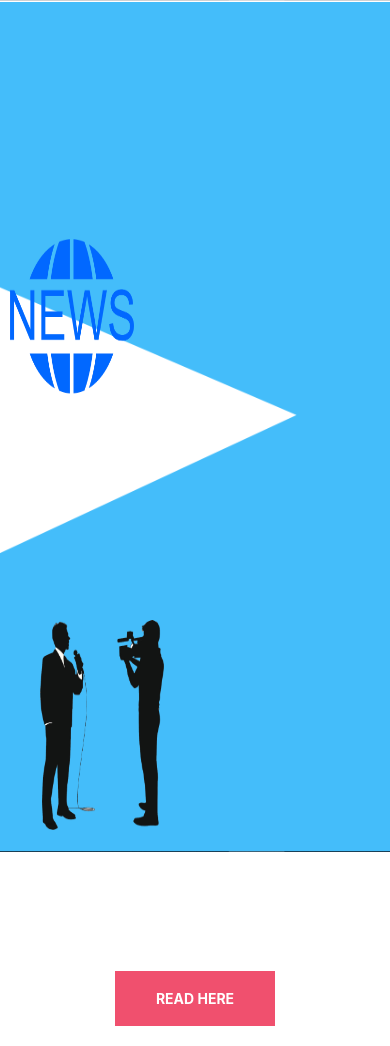
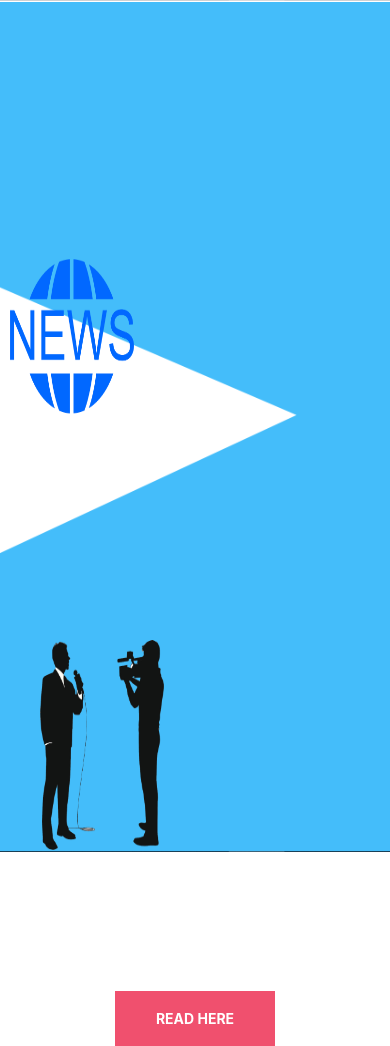
Before and after one commit to Priyasharma28/livenews.github.io, a plain HTML site: page index.html in a window 390 px wide. Drawn offline with nearby package versions, Linux system fonts and the light colour scheme.

Commit message:
Update index.html

```diff
--- a/index.html
+++ b/index.html
@@ -47,7 +47,7 @@ background-size: cover;
     .d1{
         height:20vh;
     width:40%;
-    margin-top: 250px;
+    margin-top: 270px;
 
     }
     .d2{
```
